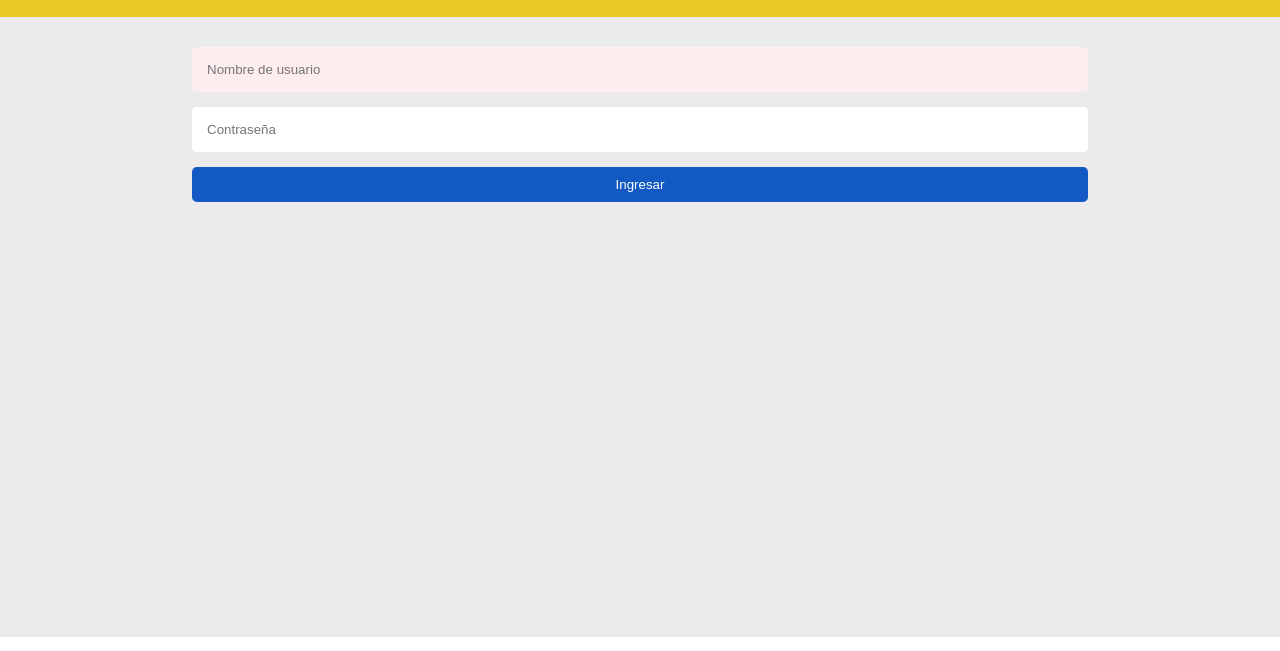
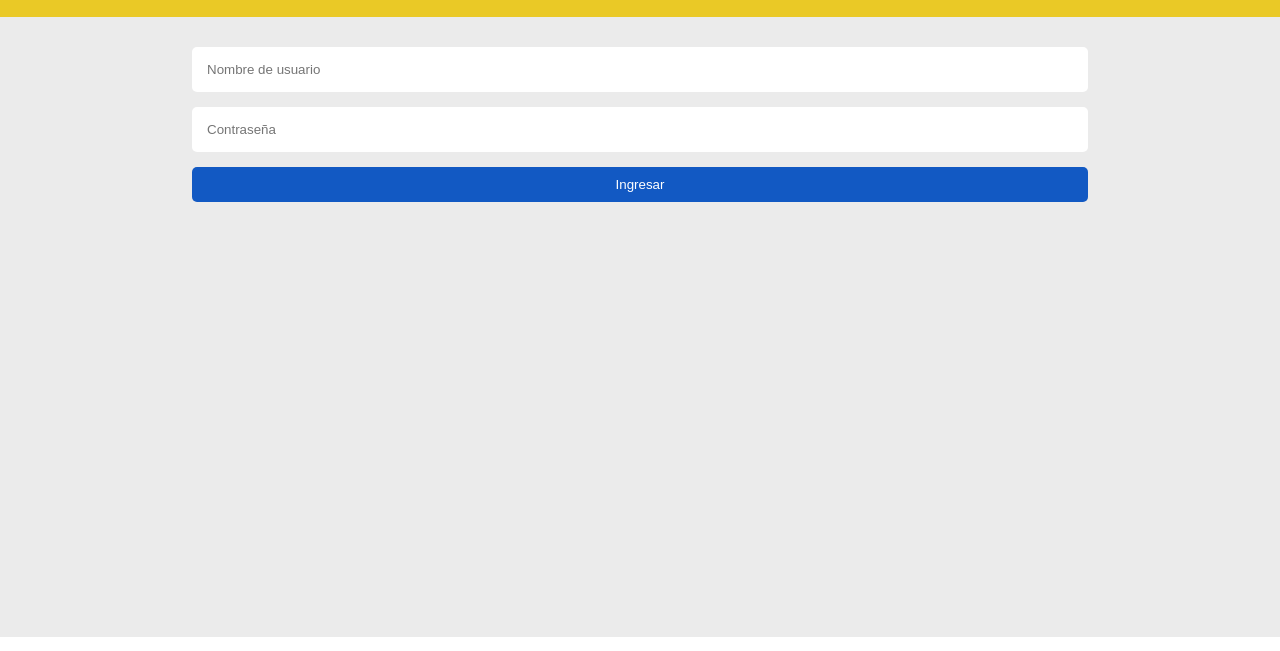
Before and after one commit to MasterDjmov/Integrador-DH-Individual, a website: page views/login.html in a window 1280 px wide. In both pictures the pointer is over the input "Nombre de usuario". Shown: the part 149-800 px from the top of the page. Drawn offline with Linux system fonts and the light colour scheme; files that its build step writes are made by us from their sources; files whose address does not match are found by name.

Commit message:
cambiando el hover de los input a blanco

```diff
--- a/public/css/style.css
+++ b/public/css/style.css
@@ -226,7 +226,7 @@ main section{
 }
 .form-input:hover{
     /* border: 1px solid lightcoral; */
-    background-color: rgb(253, 237, 239);
+    background-color: white;
 }
 
 .form-div{
```
